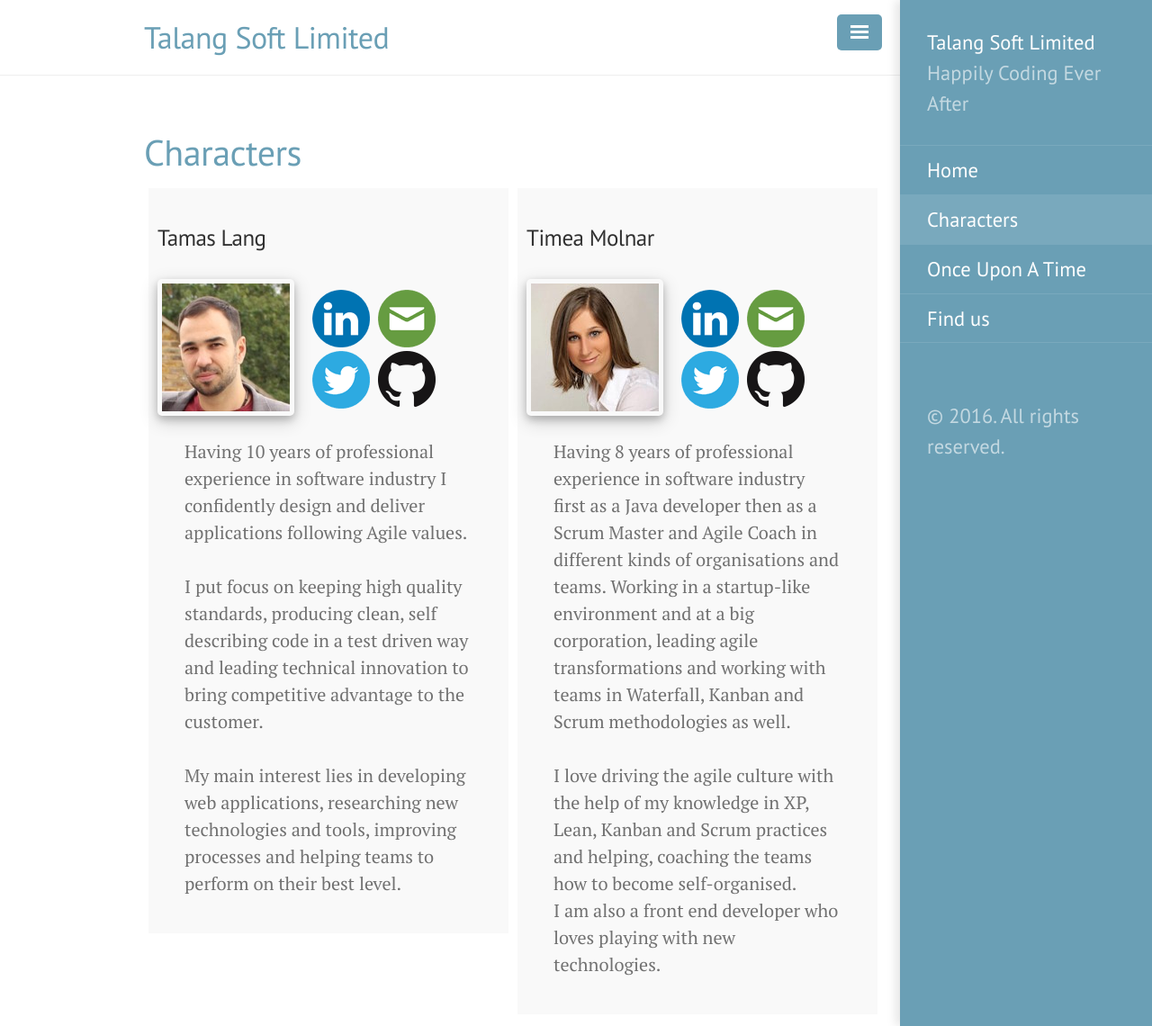
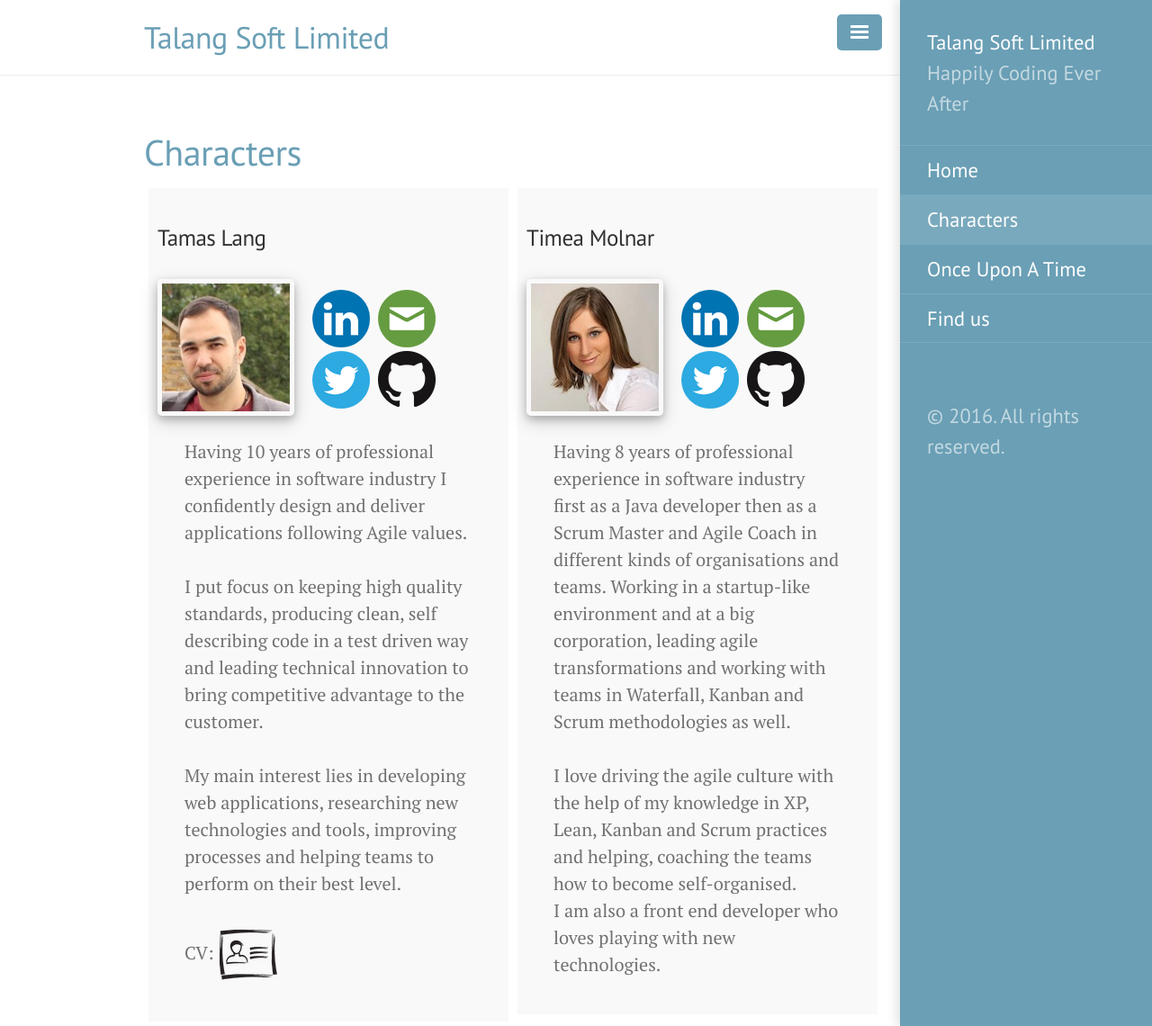
Before and after one commit to talangsoft/talangsoft.github.io, a Jekyll site: the page built from 1characters.md, in a window 1280 px wide and 1140 px high. Shown: the whole window at 90% size. Built offline with Jekyll 4.4.1, drawn with Linux system fonts in a browser that asks for light colours.

Commit message:
added link to CV

```diff
--- a/1characters.md
+++ b/1characters.md
@@ -22,6 +22,8 @@ title: Characters
     I put focus on keeping high quality standards, producing clean, self describing code in a test driven way and leading technical innovation to bring competitive advantage to the customer.
     <br/><br/>
     My main interest lies in developing web applications, researching new technologies and tools, improving processes and helping teams to perform on their best level.
+    <br/><br/>
+    CV: <a href="https://docs.google.com/document/d/17hJZbrUoSDaHQkNYnuaHSK6HD_0sEuM30fB8uFF9JFU/pub" class="hvr-buzz-out iconCv" target="_blank"></a>
   </div>
 </div>
 
--- a/public/css/hover.css
+++ b/public/css/hover.css
@@ -87,6 +87,15 @@
   border: none;
   display: inline-block;
   background: url(/assets/contact/github.png) no-repeat;
+}
+
+
+.hvr-buzz-out.iconCv{
+  width: 64px;
+  height: 64px;
+  border: none;
+  display: inline-block;
+  background: url(/assets/contact/cv.png) no-repeat;
 }
 
 /* Buzz Out */
```
Also changed, not shown: cv/tamas/index.html (added, +17 -0 lines), assets/contact/cv.png (added).
